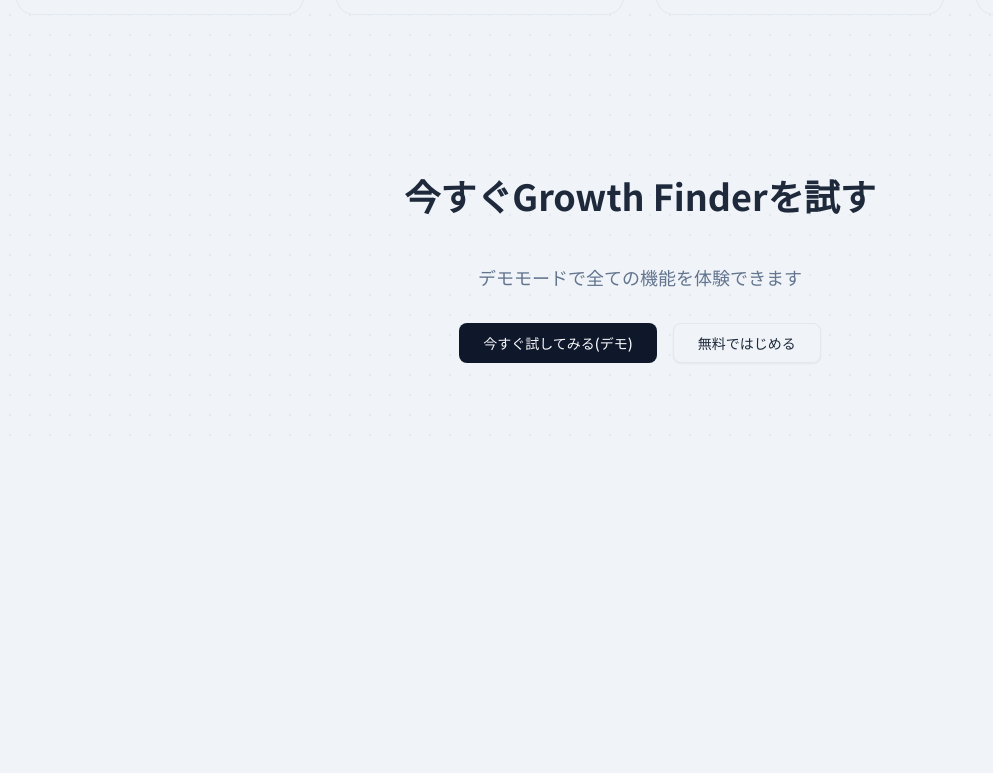
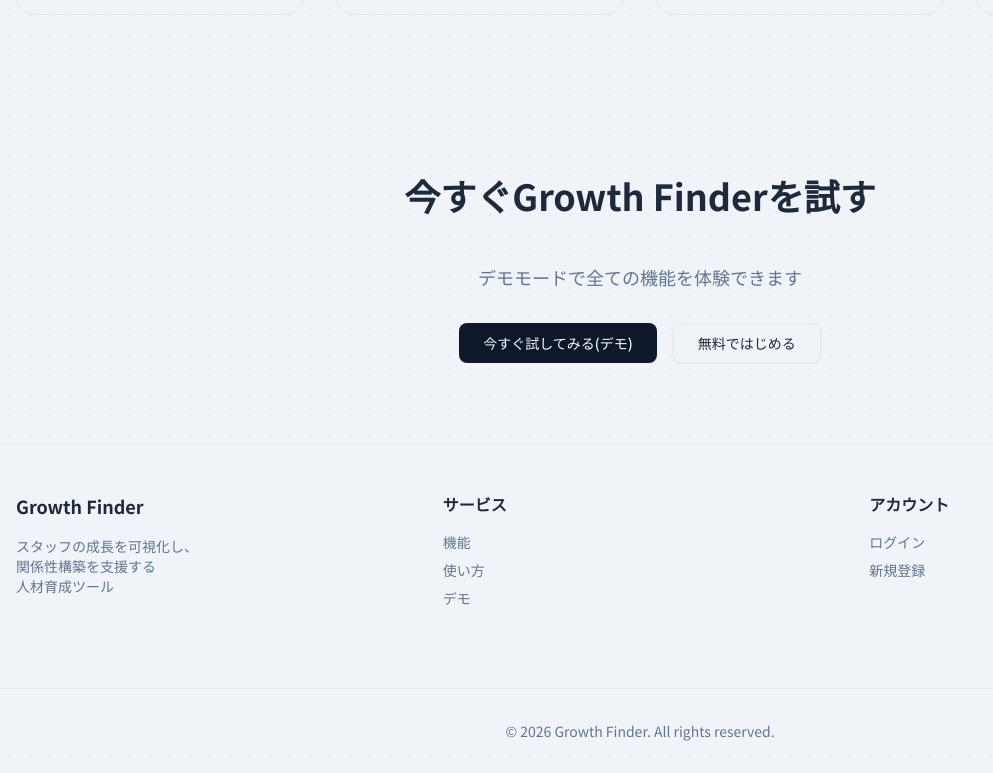
Before and after one commit to takeshi0518/growth-finder, a Next.js app: page / in a window 1280 px wide. Shown: the part 3355-4128 px from the top of the page, without its empty margins (0-993 px from the left). Before the commit the page ends 3798 px from the top, so only its background shows below. Built offline with nearby package versions, Linux system fonts and the light colour scheme.

Commit message:
feat: Footerコンポーネントを実装

```diff
--- a/src/app/(landing)/page.tsx
+++ b/src/app/(landing)/page.tsx
@@ -1,5 +1,6 @@
 import CallToAction from '@/components/landing/call-to-action';
 import Feature from '@/components/landing/feature';
+import Footer from '@/components/landing/footer';
 import Hero from '@/components/landing/hero';
 import RealScreen from '@/components/landing/real-screen';
 import Usage from '@/components/landing/usage';
@@ -12,6 +13,7 @@ export default function LandingPage() {
       <RealScreen />
       <Usage />
       <CallToAction />
+      <Footer />
     </>
   );
 }
--- /dev/null
+++ b/src/components/landing/footer.tsx
@@ -0,0 +1,87 @@
+import Link from 'next/link';
+import Container from './container';
+
+export default function Footer() {
+  return (
+    <footer>
+      <div className="border-t bg-background">
+        <Container>
+          <div className="py-8 md:py-12">
+            <div className="grid grid-cols-1 md:grid-cols-3 gap-8">
+              {/* ブランド情報 */}
+              <div>
+                <h3 className="font-bold text-lg mb-4">Growth Finder</h3>
+                <p className="text-sm text-muted-foreground">
+                  スタッフの成長を可視化し、
+                  <br />
+                  関係性構築を支援する
+                  <br />
+                  人材育成ツール
+                </p>
+              </div>
+              {/* リンク */}
+              <div>
+                <h4 className="font-semibold mb-4">サービス</h4>
+                <ul className="space-y-2 text-sm">
+                  <li>
+                    <Link
+                      href="#features"
+                      className="text-muted-foreground hover:text-foreground transition-colors"
+                    >
+                      機能
+                    </Link>
+                  </li>
+                  <li>
+                    <Link
+                      href="#usage"
+                      className="text-muted-foreground hover:text-foreground transition-colors"
+                    >
+                      使い方
+                    </Link>
+                  </li>
+                  <li>
+                    <Link
+                      href="/demo"
+                      className="text-muted-foreground hover:text-foreground transition-colors"
+                    >
+                      デモ
+                    </Link>
+                  </li>
+                </ul>
+              </div>
+              {/* アカウント */}
+              <div>
+                <h4 className="font-semibold mb-4">アカウント</h4>
+                <ul className="space-y-2 text-sm">
+                  <li>
+                    <Link
+                      href="/login"
+                      className="text-muted-foreground hover:text-foreground transition-colors"
+                    >
+                      ログイン
+                    </Link>
+                  </li>
+                  <li>
+                    <Link
+                      href="/signup"
+                      className="text-muted-foreground hover:text-foreground transition-colors"
+                    >
+                      新規登録
+                    </Link>
+                  </li>
+                </ul>
+              </div>
+              {/* コピーライト */}
+            </div>
+          </div>
+        </Container>
+        <div className="border-t mt-8 pt-8 mb-8 text-center text-sm text-muted-foreground">
+          <p>
+            &copy; {new Date().getFullYear()} Growth Finder. All rights
+            reserved.
+          </p>
+        </div>
+      </div>
+    </footer>
+  );
+}
```
